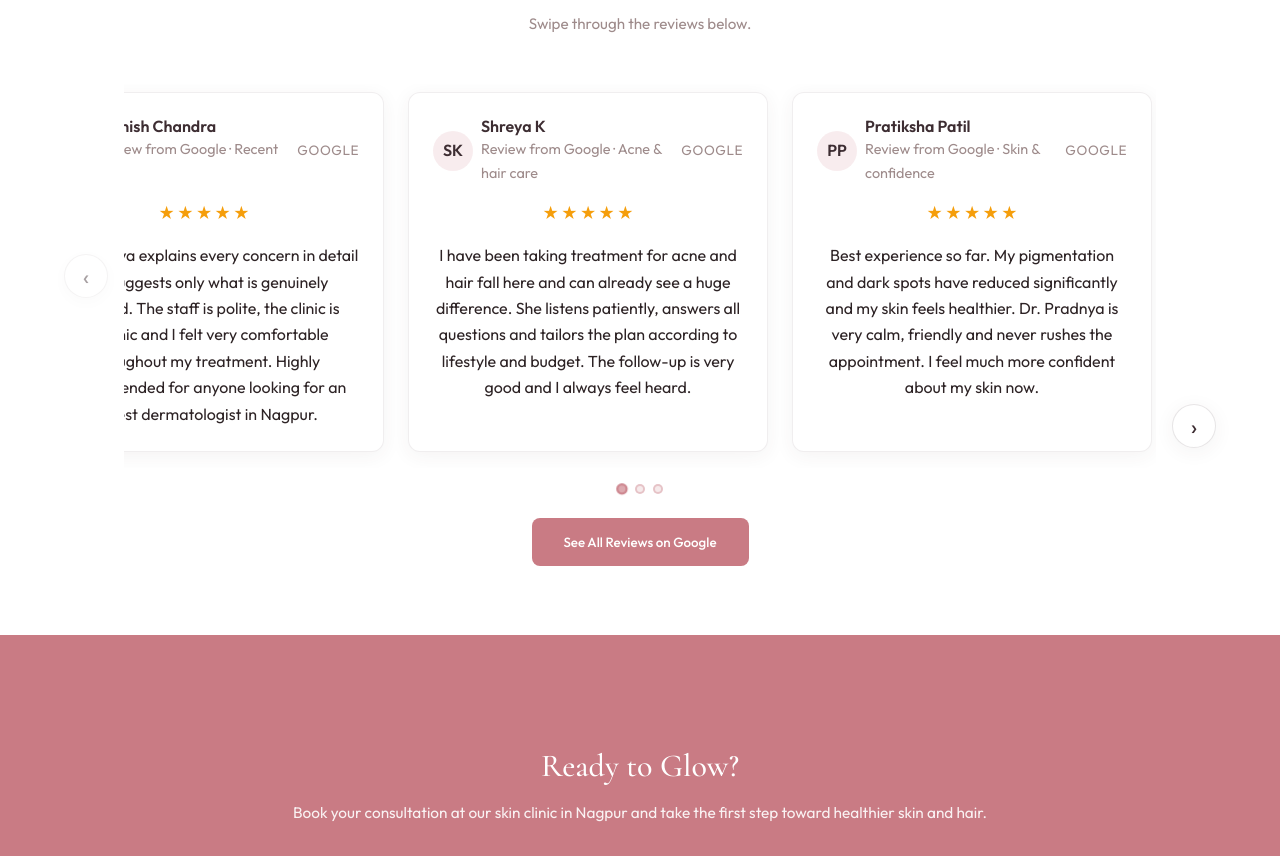
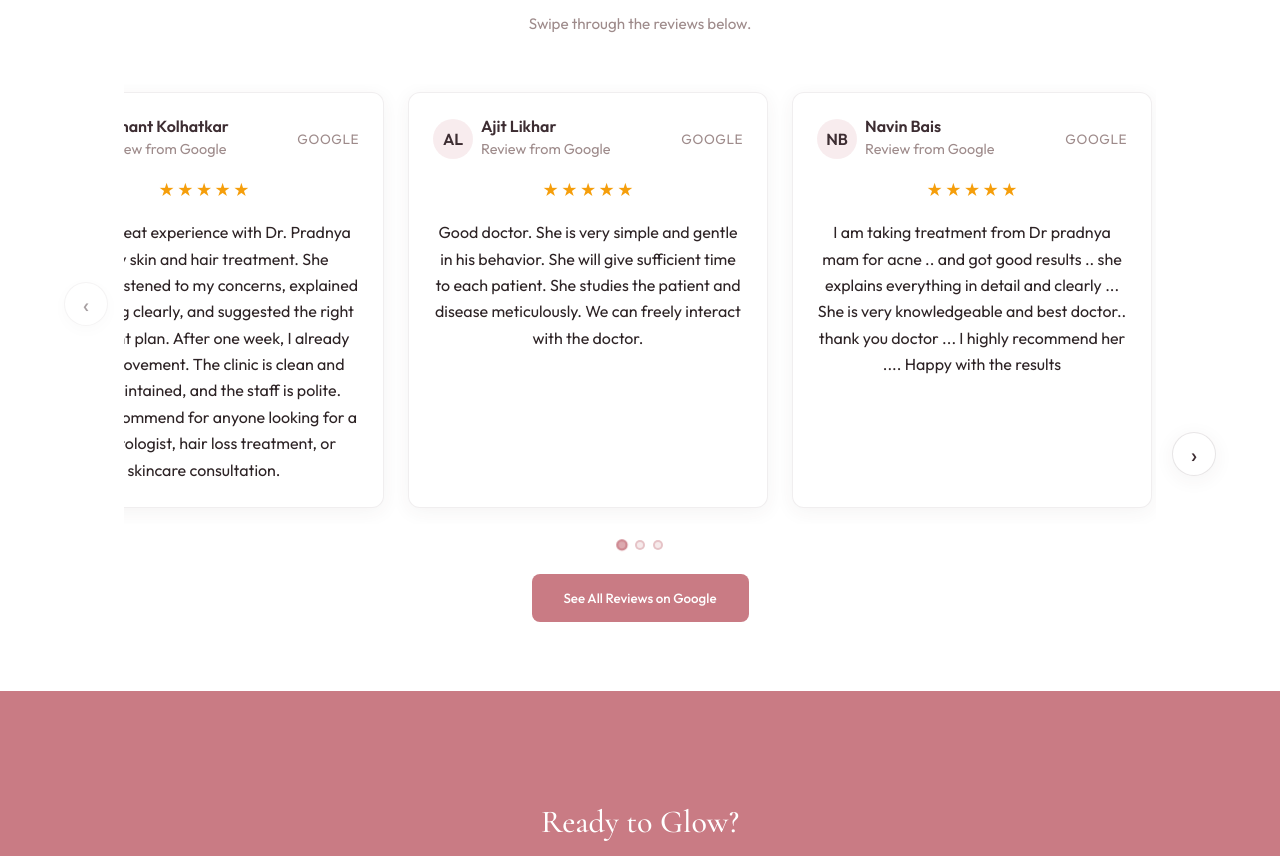
Before and after one commit to karmankarsamiksha-ai/la-asthetic-website, an Angular app: page / in a window 1280 px wide. Shown: the part 3649-4505 px from the top of the page. Built offline with nearby package versions, Linux system fonts and the light colour scheme.

Commit message:
100 percent changes done

```diff
--- a/src/app/reviews/reviews.component.ts
+++ b/src/app/reviews/reviews.component.ts
@@ -21,26 +21,23 @@ export class ReviewsComponent implements AfterViewInit {
 
   readonly reviews: ReviewCard[] = [
     {
-      name: 'Rajnish Chandra',
-      avatarText: 'RC',
-      time: 'Review from Google · Recent visit',
+      name: 'Nishant Kolhatkar',
+      avatarText: 'NK',
+      time: 'Review from Google',
       rating: 5,
-      text: 'Dr. Pradnya explains every concern in detail and suggests only what is genuinely required. The staff is polite, the clinic is hygienic and I felt very comfortable throughout my treatment. Highly recommended for anyone looking for an honest dermatologist in Nagpur.',
-    },
+      text: 'I had a great experience with Dr. Pradnya for my skin and hair treatment. She patiently listened to my concerns, explained everything clearly, and suggested the right treatment plan. After one week, I already see improvement. The clinic is clean and well-maintained, and the staff is polite. Highly recommend for anyone looking for a dermatologist, hair loss treatment, or skincare consultation.'},
     {
-      name: 'Shreya K',
-      avatarText: 'SK',
-      time: 'Review from Google · Acne & hair care',
+      name: 'Ajit Likhar',
+      avatarText: 'AL',
+      time: 'Review from Google',
       rating: 5,
-      text: 'I have been taking treatment for acne and hair fall here and can already see a huge difference. She listens patiently, answers all questions and tailors the plan according to lifestyle and budget. The follow-up is very good and I always feel heard.',
-    },
+      text: 'Good doctor. She is very simple and gentle in his behavior. She will give sufficient time to each patient. She studies the patient and disease meticulously. We can freely interact with the doctor.' },
     {
-      name: 'Pratiksha Patil',
-      avatarText: 'PP',
-      time: 'Review from Google · Skin & confidence',
+      name: 'Navin Bais',
+      avatarText: 'NB',
+      time: 'Review from Google ',
       rating: 5,
-      text: 'Best experience so far. My pigmentation and dark spots have reduced significantly and my skin feels healthier. Dr. Pradnya is very calm, friendly and never rushes the appointment. I feel much more confident about my skin now.',
-    },
+      text: 'I am taking treatment from Dr pradnya mam for acne .. and got good results .. she explains everything in detail and clearly ... She is very knowledgeable and best doctor.. thank you doctor ... I highly recommend her .... Happy with the results'  },
   ];
 
   activeIndex = 0;
```
